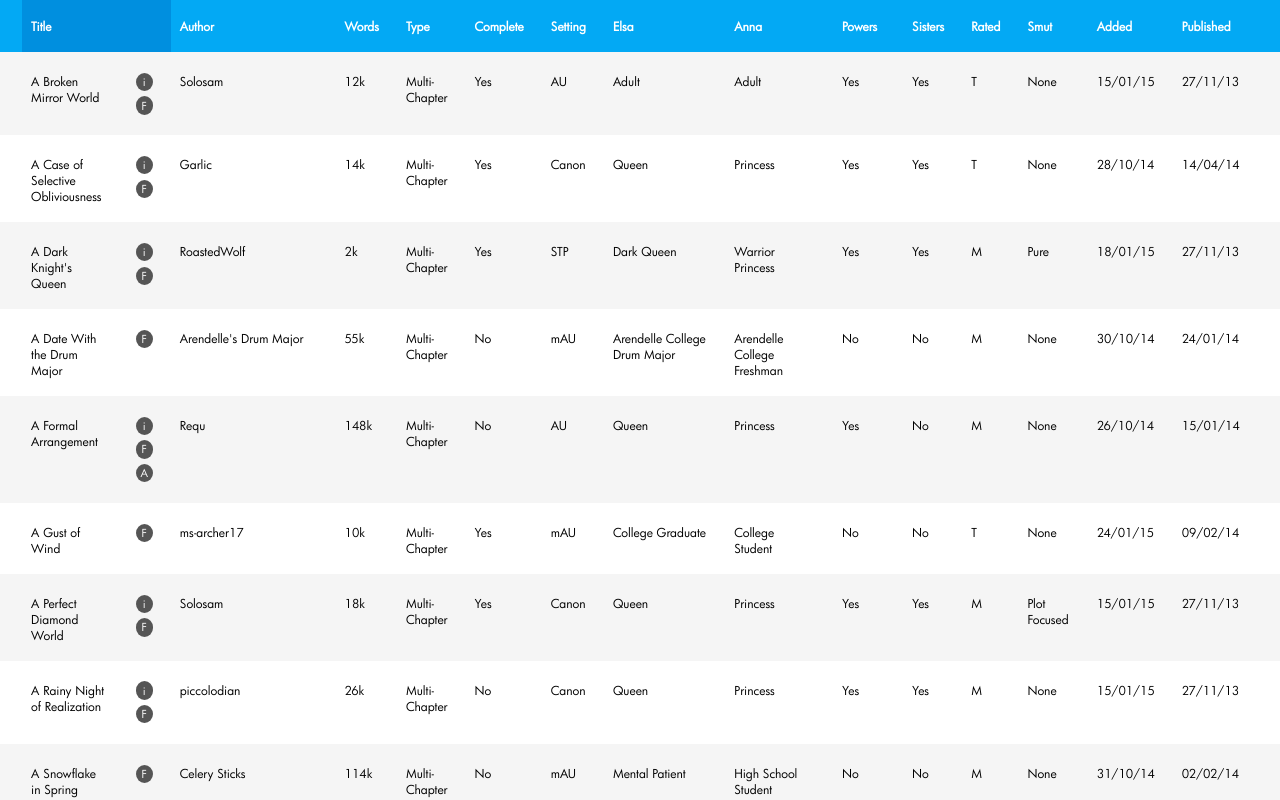
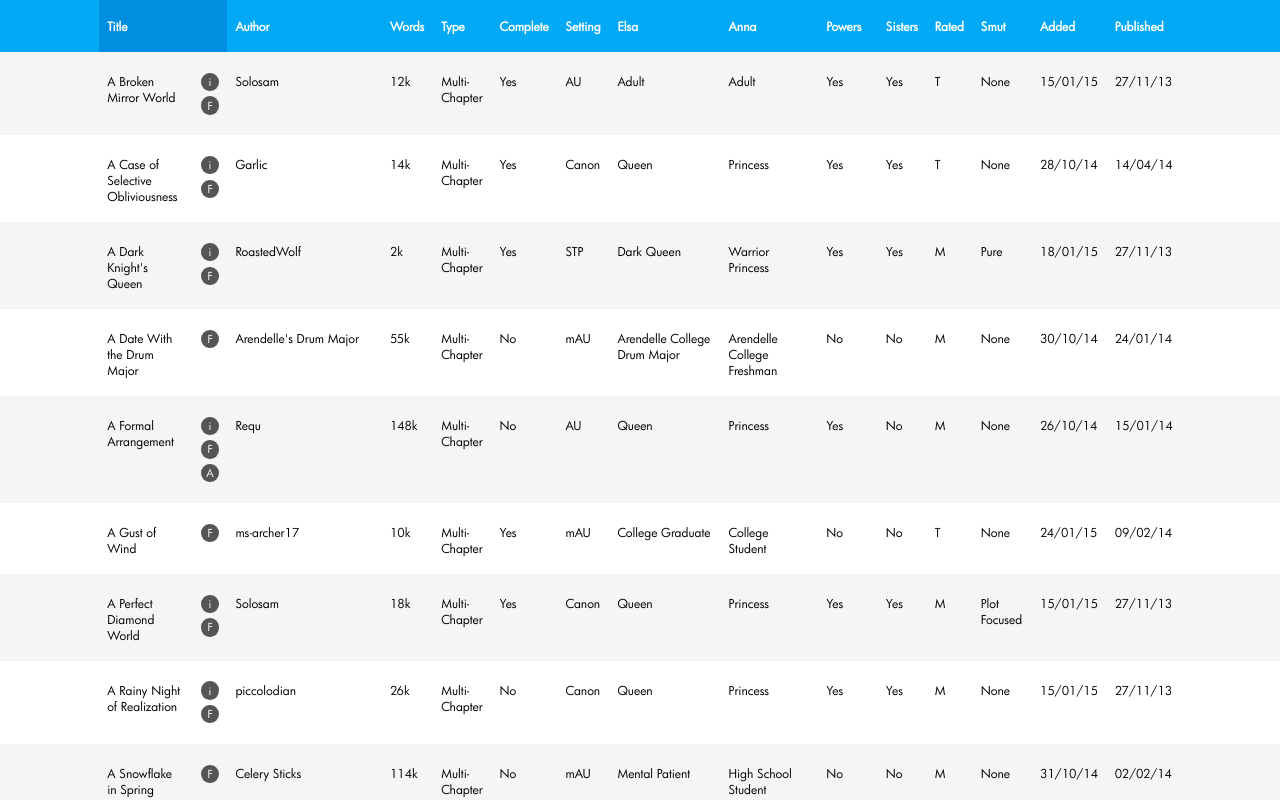
Before and after one commit to BobbyL2k/ElsAnnaStories, a plain HTML site: page index.html in a window 1280 px wide. Shown: the top 800 px of the page. Drawn offline with nearby package versions, Linux system fonts and the light colour scheme; files whose address does not match are found by name.

Commit message:
Update CSS for notebook size displays
Update CSS for notebook size displays
- reduce left,right padding
- removed min with for left(before) right(after) css

```diff
--- a/css/style.css
+++ b/css/style.css
@@ -18,16 +18,13 @@ table.ficT {
     background: #fff;
     font-family: 'Futura Bk';
 }
-
 .ficT tr::before, tr::after{
     display: table-cell;
     content: "";
     width: 10%;
-    min-width: 1em;
 }
 .ficT td, th {
-    padding: 1.5em 1.5em 1.5em 0.75em;
-    padding-top: ;
+    padding: 1.5em 0.7em ;
     text-align: left;
     vertical-align: text-top;
 }
```
